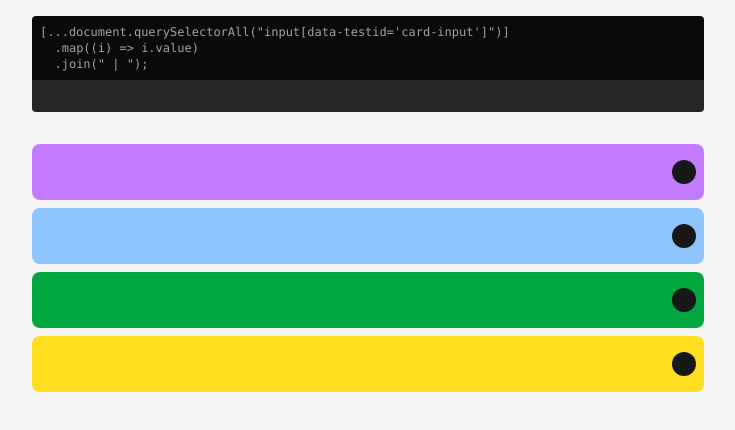
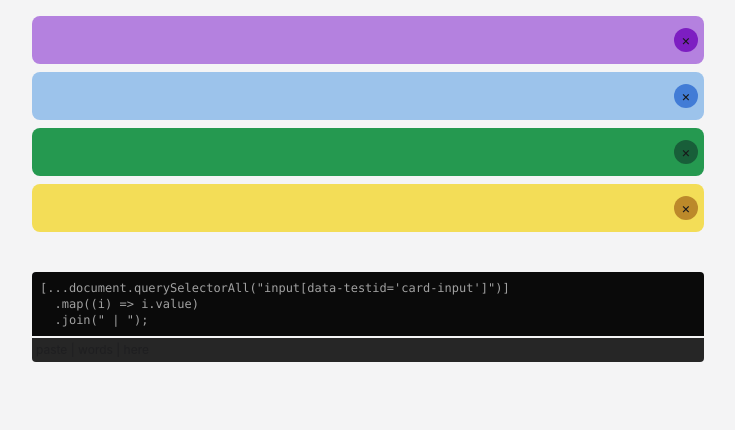
Before and after one commit to kavsingh/tsblank, a React (Vite) app: page / in a window 1280 px wide. Shown: the top 430 px of the page, without its empty margins (272-1007 px from the left). Built offline with nearby package versions, Linux system fonts and the light colour scheme.

Commit message:
style: layout and colors

```diff
--- a/src/app.tsx
+++ b/src/app.tsx
@@ -9,13 +9,13 @@ export default function App() {
 	return (
 		<main className="min-h-full w-full p-4">
 			<div className="mx-auto w-full max-w-2xl space-y-8">
+				<div className="grid grid-cols-8 gap-2">
+					<Collections />
+					<Words />
+				</div>
 				<div>
 					<Cmd />
 					<WordsInput />
-				</div>
-				<div className="grid grid-cols-8 gap-2">
-					<Collections />
-					<Words />
 				</div>
 			</div>
 			<DragWord />
@@ -65,8 +65,9 @@ function WordsInput() {
 		<form onSubmit={handleSubmit}>
 			<input
 				type="text"
-				className="w-full rounded-b border-neutral-800 bg-neutral-800 p-1 focus-within:border-neutral-50 focus-within:bg-transparent"
+				className="w-full rounded-b border-neutral-800 bg-neutral-800 p-1 text-xs focus-within:border-neutral-50 focus-within:bg-transparent"
 				name="available"
+				placeholder="paste | words | here"
 			/>
 		</form>
 	);
@@ -83,7 +84,7 @@ function Collections() {
 					<div
 						key={collectionId}
 						className={twJoin(
-							"col-span-8 grid grid-cols-subgrid rounded-lg p-2",
+							"col-span-8 grid grid-cols-subgrid rounded-lg p-1.5 saturate-70",
 							collectionId === 4 && "bg-purple-400",
 							collectionId === 3 && "bg-blue-300",
 							collectionId === 2 && "bg-green-600",
@@ -91,7 +92,7 @@ function Collections() {
 						)}
 						data-drop-collection={String(collectionId)}
 					>
-						<div className="col-start-1 col-end-8 flex min-h-10 flex-wrap items-center gap-1">
+						<div className="col-start-1 col-end-8 flex min-h-9 flex-wrap items-center gap-1">
 							{wordIds.map((wordId) => {
 								const word = state.w.find(([id]) => id === wordId)?.[1];
 								const isDragging = transientState.draggingWordId === wordId;
@@ -99,8 +100,12 @@ function Collections() {
 								return (
 									<div
 										className={twJoin(
-											"flex cursor-grab items-center gap-3 rounded bg-neutral-900/80 px-3 py-2 text-center text-sm text-white uppercase bg-blend-color-burn",
+											"flex cursor-grab items-center gap-3 rounded px-3 py-2 text-center text-sm text-white uppercase",
 											isDragging && "opacity-40",
+											collectionId === 4 && "bg-purple-600",
+											collectionId === 3 && "bg-blue-500",
+											collectionId === 2 && "bg-green-800",
+											collectionId === 1 && "bg-yellow-600",
 										)}
 										onMouseDown={() => {
 											transientActions.startDragWord(wordId);
@@ -122,7 +127,13 @@ function Collections() {
 						</div>
 						<div className="col-start-8 col-end-9 flex flex-col items-end justify-center">
 							<button
-								className="size-6 rounded-full bg-neutral-900 text-sm leading-1"
+								className={twJoin(
+									"size-6 rounded-full text-sm leading-1",
+									collectionId === 4 && "bg-purple-600",
+									collectionId === 3 && "bg-blue-500",
+									collectionId === 2 && "bg-green-800",
+									collectionId === 1 && "bg-yellow-600",
+								)}
 								onClick={() => void actions.clearCollection(collectionId)}
 							>
 								×
@@ -155,7 +166,7 @@ function Words() {
 						key={id}
 						className={twJoin(
 							"col-span-2 flex h-22 items-center justify-center rounded border bg-amber-50/80 p-2 text-center text-lg leading-5 font-bold text-neutral-950 uppercase transition-opacity duration-300",
-							isDragging ? "cursor-grabbing opacity-20" : "cursor-grab",
+							isDragging ? "cursor-grabbing opacity-40" : "cursor-grab",
 						)}
 						onMouseDown={() => {
 							transientActions.startDragWord(id);
```
